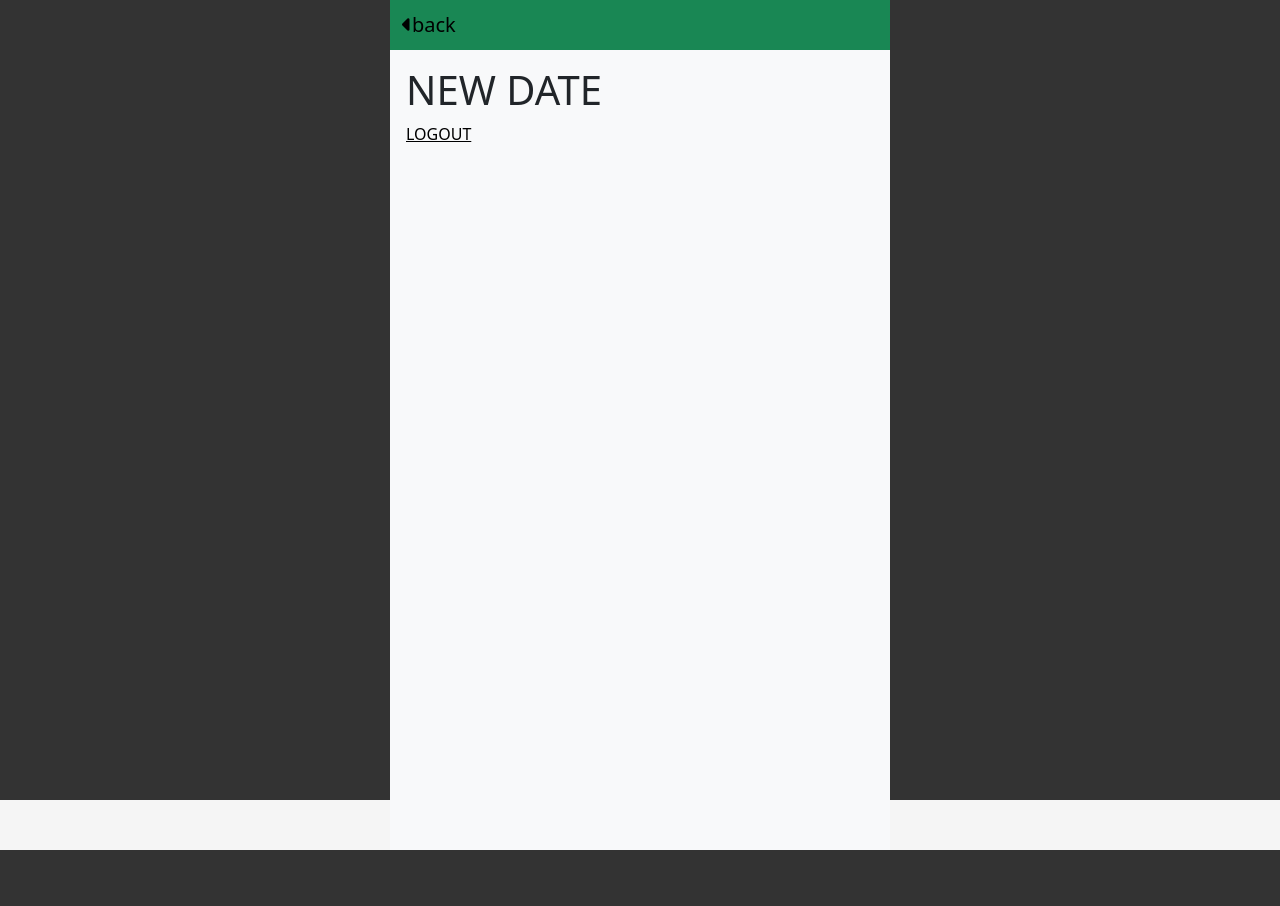
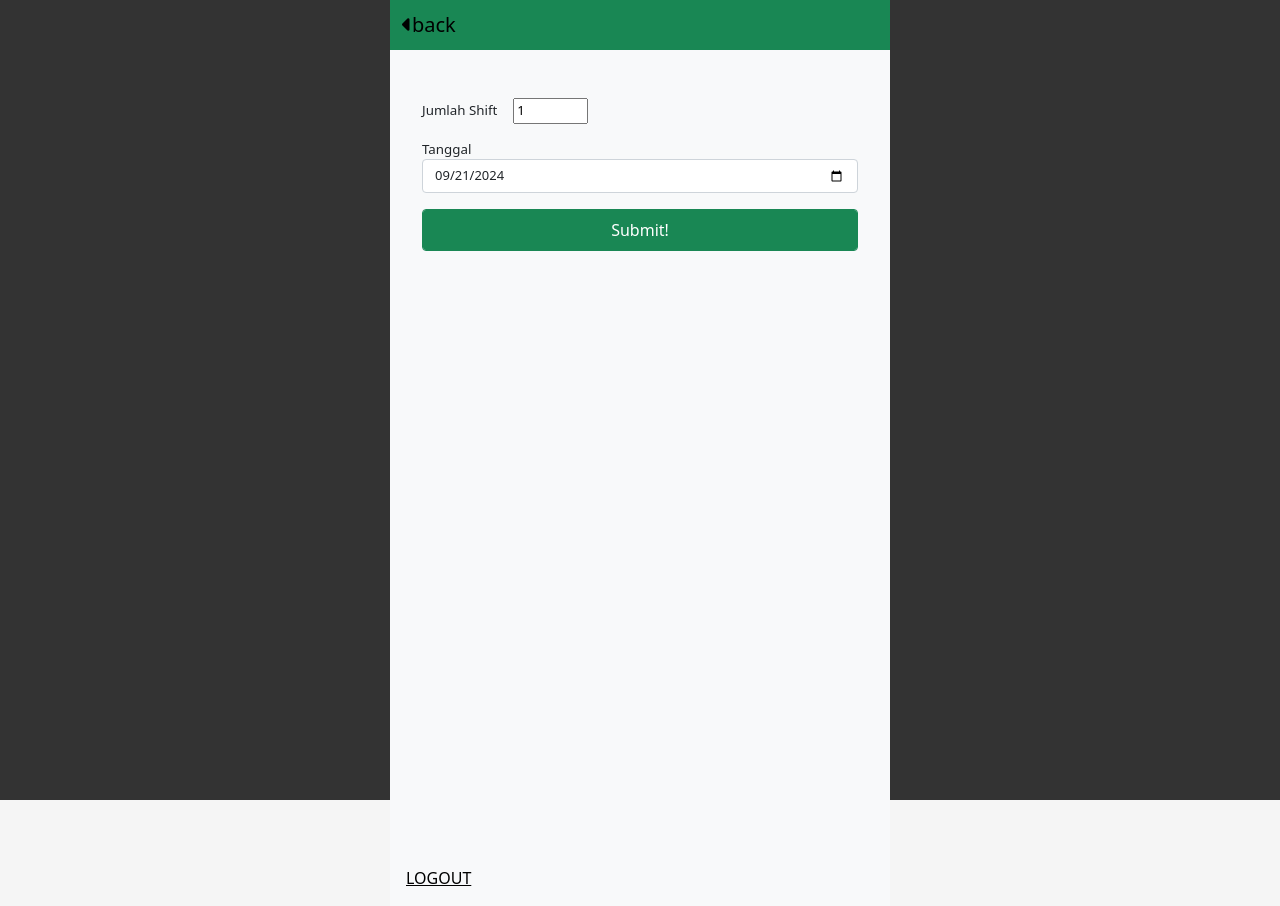
Before and after one commit to sadtechguy/terapiketok_ver3, a Flask app: page /newdate in a window 1280 px wide. Before the commit the page ends 850 px from the top, so only its background shows below. Run offline with Flask 3, Linux system fonts and the light colour scheme; a user stored in the database is signed in; tables that the repository leaves empty hold one stand-in row (values such as "Sample post"); some libraries are stand-ins or nearby versions.

Commit message:
open new date

```diff
--- a/terapiketok/forms.py
+++ b/terapiketok/forms.py
@@ -1,7 +1,8 @@
+from datetime import date, timedelta
 from flask_wtf import FlaskForm
 from .models import Adminuser
-from wtforms import StringField, IntegerField, SubmitField, PasswordField, BooleanField, TextAreaField
-from wtforms.validators import DataRequired, InputRequired, Length, ValidationError
+from wtforms import StringField, IntegerField, SubmitField, PasswordField, BooleanField, TextAreaField, DateField, TimeField, FieldList, FormField
+from wtforms.validators import DataRequired, InputRequired, Length, ValidationError, NumberRange
 
 class LoginForm(FlaskForm):
     username = StringField(label='Nama', validators=[DataRequired()])
@@ -33,7 +34,7 @@ class LoginAdminForm(FlaskForm):
 class DefaultBatchForm(FlaskForm):
     capacity = IntegerField(validators=[InputRequired()], render_kw={"placeholder": "capacity/shift"})
     booking_limit = IntegerField(validators=[InputRequired()], render_kw={"placeholder": "limit per HP"})
-    number_of_batches = IntegerField(validators=[InputRequired()], render_kw={"placeholder": "jumlah shift"})
+    number_of_batches = IntegerField(validators=[InputRequired(), NumberRange(min=1, max=10)], render_kw={"placeholder": "jumlah shift"})
     batch1 = StringField(validators=[InputRequired(), Length(min=7, max=16)], render_kw={"placeholder": "Batch 1"})
     batch2 = StringField(validators=[InputRequired(), Length(min=7, max=16)], render_kw={"placeholder": "Batch 2"})
     batch3 = StringField(validators=[InputRequired(), Length(min=7, max=16)], render_kw={"placeholder": "Batch 3"})
@@ -46,3 +47,17 @@ class OpeningMessageForm(FlaskForm):
     text_message = TextAreaField(validators=[Length(min=2, max=500)], render_kw={"placeholder": "write message here"})
     is_active = BooleanField('Active', default=True)
     submit = SubmitField("SUBMIT")
+
+class NewBatchForm(FlaskForm):
+    start_time = TimeField(format="%H:%M", validators=[InputRequired()])
+    end_time = TimeField(format="%H:%M", validators=[InputRequired()])
+    capacity = IntegerField(validators=[InputRequired(), NumberRange(min=1, max=40)])
+
+class MultipleBatchesForm(FlaskForm):
+    batches = FieldList(FormField(NewBatchForm), min_entries=0)
+    submit = SubmitField(label='Submit!')
+
+class NewDateForm(FlaskForm):
+    batch_date = DateField("Tanggal", format="%Y-%m-%d", validators=[InputRequired()], default=date.today() + timedelta(days=1))
+    batches = IntegerField("Jumlah Shift",validators=[InputRequired(), NumberRange(min=1, max=10)])
+    submit = SubmitField(label='Submit!')
--- a/terapiketok/routes/boardpanel.py
+++ b/terapiketok/routes/boardpanel.py
@@ -3,7 +3,7 @@ from flask import Blueprint, render_template_string, render_template, request, r
 from flask_login import login_user, LoginManager, login_required, logout_user,current_user
 from flask_bcrypt import Bcrypt
 from ..models import Adminuser, Default_batch, Opening_message
-from ..forms import RegisterForm, LoginAdminForm, DefaultBatchForm, OpeningMessageForm
+from ..forms import RegisterForm, LoginAdminForm, DefaultBatchForm, OpeningMessageForm, NewBatchForm, MultipleBatchesForm, NewDateForm
 from terapiketok import app, bcrypt, db
 
 from ..services.database import add_default_batch, update_default_batch, update_opening_message
@@ -13,6 +13,7 @@ boardpanel_bp = Blueprint('boardpanel', __name__, template_folder="../templates/
 login_manager = LoginManager()
 login_manager.init_app(app)
 login_manager.login_view = "boardpanel.adminlogin_page"
+login_manager.login_message_category = "info"
 
 @login_manager.user_loader
 def load_user(user_id):
@@ -90,8 +91,35 @@ def batch_page():
 @boardpanel_bp.route('/newdate', methods=['GET', 'POST'])
 @login_required
 def newdate_page():
-    text_header = "create new date"
-    return render_template('newdate.html', text_header=text_header)
+    form = NewDateForm()
+
+    if form.validate_on_submit():
+        session["target_batch_num"] = form.batches.data
+        session["target_batch_date"] = form.batch_date.data
+        return redirect(url_for('boardpanel.newbatch_page'))
+
+    default_set = Default_batch.query.filter_by(default_batch_id=1).first()
+    batches = default_set.number_of_batches
+    new_date = datetime.date.today() + datetime.timedelta(days=1)
+
+    return render_template('newdate.html', form=form, batches=batches, new_date=new_date)
+
+@boardpanel_bp.route('/newbatch', methods=['GET', 'POST'])
+@login_required
+def newbatch_page():
+    form = MultipleBatchesForm()
+
+    target_batch_num = session.get("target_batch_num")
+    target_batch_date_str = session.get("target_batch_date")
+    if target_batch_date_str:
+        # print(type(target_batch_date_str))
+        target_batch_date = datetime.datetime.strptime(target_batch_date_str, "%a, %d %b %Y %H:%M:%S %Z")
+        formatted_date = target_batch_date.strftime("%d-%b-%Y")
+
+    default_set = Default_batch.query.filter_by(default_batch_id=1).first()
+
+
+    return render_template('newbatch.html', form=form, batches=target_batch_num, new_date=formatted_date, default_set=default_set)
 
 @boardpanel_bp.route('/default', methods=['GET', 'POST'])
 @login_required
--- a/terapiketok/templates/boardpanel/newdate.html
+++ b/terapiketok/templates/boardpanel/newdate.html
@@ -1,5 +1,26 @@
 {% extends 'baseboardpanel.html' %}
 
 {% block content %}
-<h1>NEW DATE</h1>
+<main class="container bg-light p-0" style="min-height: 100vh;">
+    <div class="p-3">
+        <form method="POST" style="font-size: smaller;">
+            {{ form.hidden_tag() }}
+            <div class="d-flex align-items-center">
+                <div class="mr-3">
+                    {{ form.batches.label() }}
+                </div>
+                <div class="m-3">
+                    {{ form.batches(value=batches, style="font-size: small")}}
+                </div>
+            </div>
+            <div class="mb-3">
+                {{ form.batch_date.label() }}
+                {{ form.batch_date(class="form-control", style="font-size: small", valus=new_date)}}
+            </div>
+
+            {{ form.submit(class="btn btn-success form-control p-2") }}
+        </form>
+    </div>
+</main>
+
 {% endblock %}
```
Also changed, not shown: terapiketok/templates/boardpanel/newbatch.html (added, +28 -0 lines).
